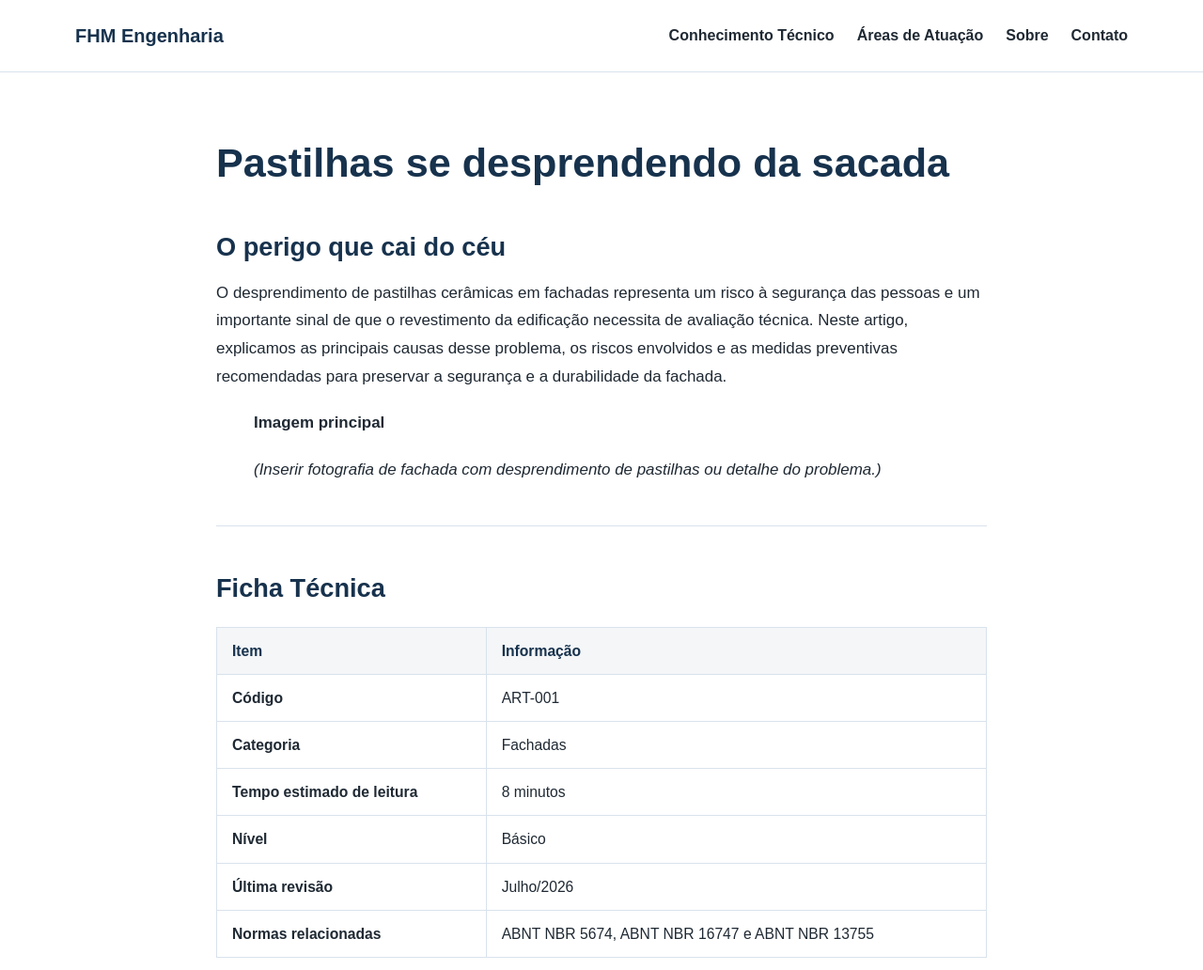
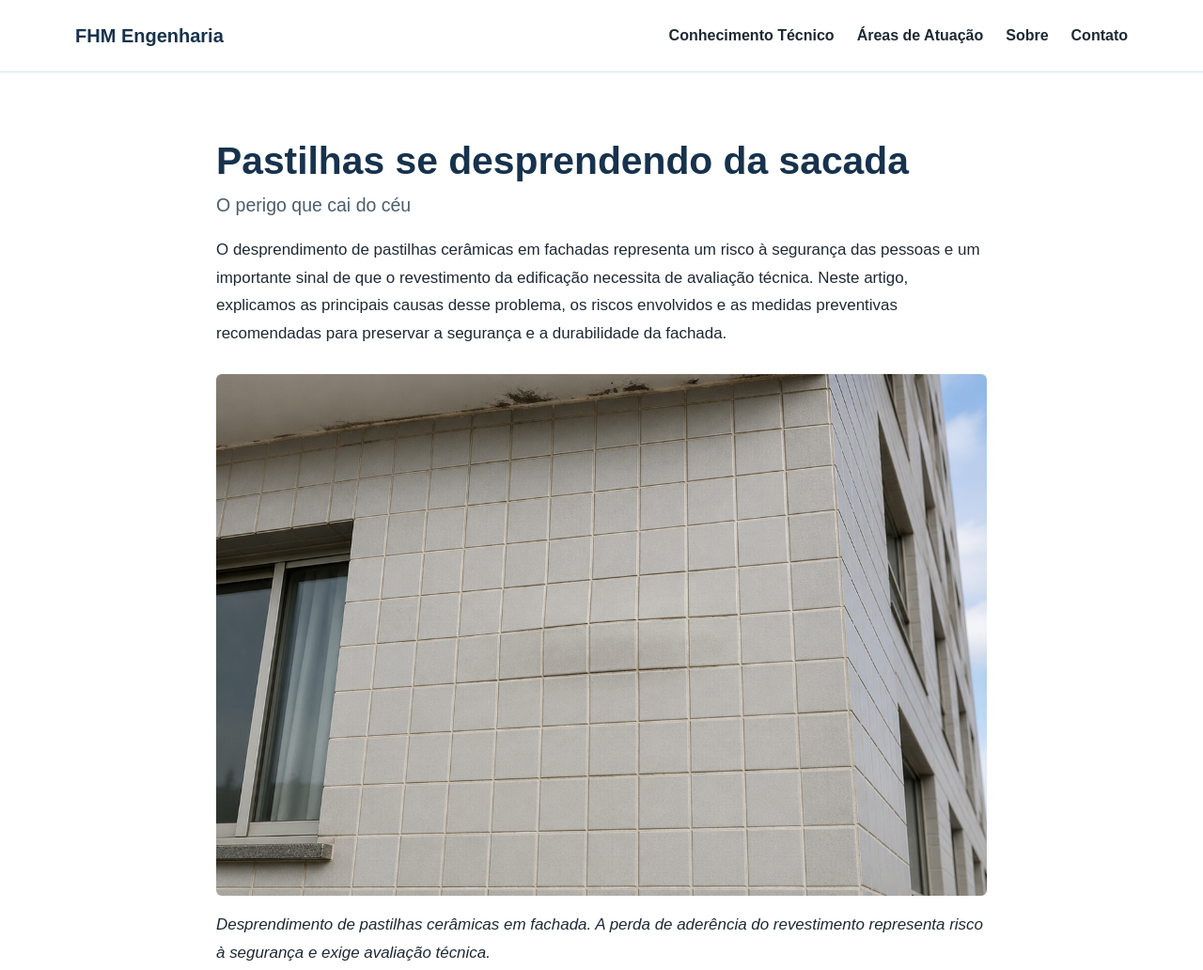
Before and after one commit to fhmengenharia-br/portal-tecnico, an Eleventy site: page src/conhecimento-tecnico/pastilhas-se-desprendendo-da-sacada/index.md in a window 1280 px wide. Shown: the top 1032 px of the page at 94% size. Built offline with nearby package versions, Linux system fonts and the light colour scheme; Eleventy itself is replaced by a stand-in of ours; files that its build step writes are made by us from their sources.

Commit message:
ART-001 finalizado - layout definitivo da Biblioteca Técnica

```diff
--- a/src/assets/css/main.css
+++ b/src/assets/css/main.css
@@ -274,12 +274,12 @@ h1 {
   max-width: none;
   margin-bottom: 12px;
   color: var(--primary);
-  font-size: clamp(2.2rem, 5vw, 2.7rem);
+  font-size: clamp(2rem, 4vw, 2.35rem);
   line-height: 1.12;
 }
 
 .article-page h2 {
-  margin-top: 48px;
+  margin-top: 34px;
   margin-bottom: 16px;
   color: var(--primary);
   font-size: 1.7rem;
@@ -305,7 +305,7 @@ h1 {
 }
 
 .article-page hr {
-  margin-block: 44px;
+  margin-block: 28px;
   border: 0;
   border-top: 1px solid var(--border);
 }
@@ -377,3 +377,78 @@ h1 {
     width: 42%;
   }
 }
+
+
+/* =========================================================
+   REFINAMENTOS VISUAIS - ARTIGOS
+   ========================================================= */
+
+.article-page h1 + h2 {
+  margin-top: 6px;
+  margin-bottom: 28px;
+  color: #4b5d6b;
+  font-size: 1.35rem;
+  font-weight: 500;
+  line-height: 1.35;
+}
+
+.article-page blockquote {
+  margin: 28px 0;
+  padding: 16px 22px;
+  border-left: 4px solid var(--primary);
+  background: #f7f9fb;
+  color: var(--text);
+  font-style: normal;
+}
+
+.article-page blockquote p:last-child {
+  margin-bottom: 0;
+}
+
+
+
+/* =========================================================
+   ART-001 — AJUSTES FINAIS
+   ========================================================= */
+
+.article-page h1{
+  font-size: clamp(2.2rem,4.4vw,2.55rem);
+  margin-bottom:10px;
+}
+
+.article-page h1 + h2{
+  font-size:1.22rem;
+  margin-top:4px;
+  margin-bottom:20px;
+}
+
+.article-page h2{
+  margin-top:28px;
+  margin-bottom:12px;
+}
+
+.article-page p{
+  margin-bottom:16px;
+}
+
+.article-page img{
+  display:block;
+  width:100%;
+  max-width: 100%;
+  margin:28px auto 8px;
+  border-radius:6px;
+  height:auto;
+}
+
+.article-page img + em{
+  display:block;
+  max-width: 100%;
+  margin:0 auto 26px;
+  text-align:center;
+  font-size:.92rem;
+  color:var(--muted);
+}
+
+.article-page hr{
+  margin-block:22px;
+}
--- a/src/conhecimento-tecnico/pastilhas-se-desprendendo-da-sacada/index.md
+++ b/src/conhecimento-tecnico/pastilhas-se-desprendendo-da-sacada/index.md
@@ -21,9 +21,9 @@ tags:
 
 O desprendimento de pastilhas cerâmicas em fachadas representa um risco à segurança das pessoas e um importante sinal de que o revestimento da edificação necessita de avaliação técnica. Neste artigo, explicamos as principais causas desse problema, os riscos envolvidos e as medidas preventivas recomendadas para preservar a segurança e a durabilidade da fachada.
 
-> **Imagem principal**
->
-> *(Inserir fotografia de fachada com desprendimento de pastilhas ou detalhe do problema.)*
+![Pastilhas cerâmicas desprendendo-se da fachada de uma sacada, evidenciando risco de queda e necessidade de inspeção predial.](/assets/images/artigos/art-001-pastilhas-sacada.jpg)
+
+*Desprendimento de pastilhas cerâmicas em fachada. A perda de aderência do revestimento representa risco à segurança e exige avaliação técnica.*
 
 ---
 
```
Also changed, not shown: src/assets/images/artigos/art-001-pastilhas-sacada.jpg (added).
